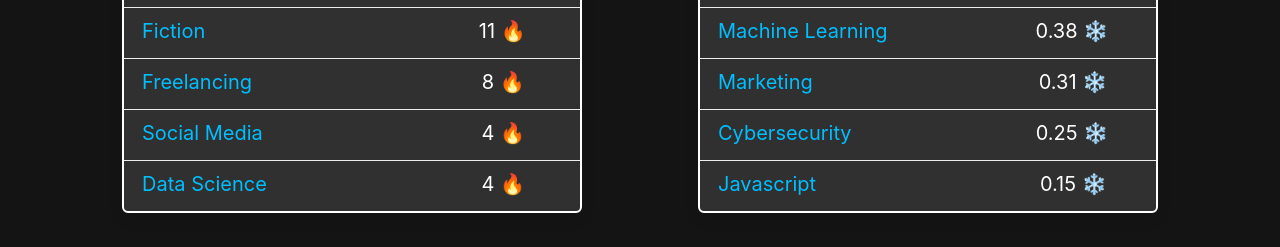
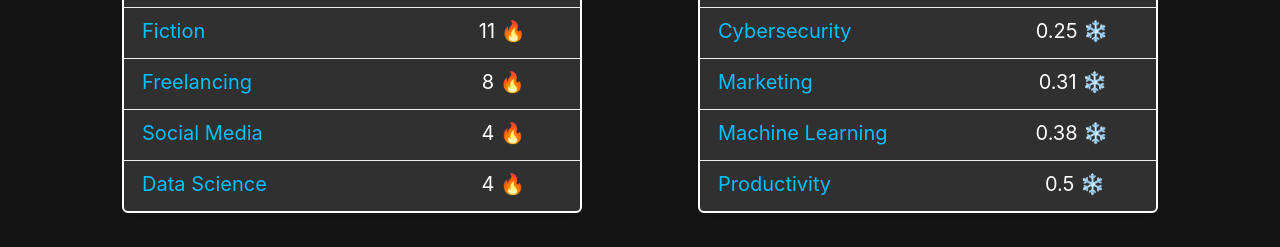
Before and after one commit to SocialQu/Branding, a Next.js app in the folder app/: page / in a window 1280 px wide. Shown: the part 2212-2459 px from the top of the page. Built offline with nearby package versions, Linux system fonts and the light colour scheme.

Commit message:
Filtered words.

```diff
--- a/app/components/Suggestions.tsx
+++ b/app/components/Suggestions.tsx
@@ -1,9 +1,9 @@
 /* eslint-disable jsx-a11y/anchor-is-valid */
 
 import { ItemStyle, NameStyle, GrowthChartStyle } from './styles/Panel'
+import { iSuggestions, iWordCloud } from '../types/data'
 import ReactWordcloud from 'react-wordcloud'
 import { Panel } from './molecules/Panel'
-import { iSuggestions } from '../types/data'
 
 
 interface iSuggestion { topic:string, avgEngagement:number, positive?:boolean }
@@ -36,6 +36,13 @@ const Tabs = ({ positive }:{ positive?:boolean }) => <p className='panel-tabs' s
 </p>
 
 
+const filterWords = (words:iWordCloud[]) => words
+    .filter((w) => w.text.length > 4)
+    .filter((w) => !w.text.includes('https'))
+    .filter((w) => !w.text.includes(`'`))
+    .filter((w) => !w.text.includes('\n'))
+    .map((w) => ({...w, text:w.text.replace(/[^\w\s]/gi, '')}))
+
 export const Suggestions = ({positive, negative}:iSuggestions) => <div
     className={'columns'}
     style={{maxWidth:1200, margin:'auto'}}
@@ -43,7 +50,7 @@ export const Suggestions = ({positive, negative}:iSuggestions) => <div
     <Panel title={'Tweet More'}>
         <Tabs positive/>
         <div className='panel-block' style={{...GrowthChartStyle, height:200}}>
-            { process.browser && <ReactWordcloud words={[{ text:'Marketing', value:5 }]}/> }
+            { process.browser && <ReactWordcloud words={filterWords(positive.words)}/> }
         </div>
 
         <> { positive.topics.map((s,i) => <Suggestion {...s} key={i} positive/> )} </>
@@ -52,9 +59,9 @@ export const Suggestions = ({positive, negative}:iSuggestions) => <div
     <Panel title={'Tweet Less'}>
         <Tabs />
         <div className='panel-block' style={{...GrowthChartStyle, height:200}}>
-            { process.browser && <ReactWordcloud words={[{ text:'Marketing', value:5 }]}/> }
+            { process.browser && <ReactWordcloud words={filterWords(negative.words)}/> }
         </div>
 
-        <> { negative.topics.map((s,i) => <Suggestion {...s} key={i}/> )} </>
+        <> { negative.topics.sort(() => -1).map((s,i) => <Suggestion {...s} key={i}/> )} </>
     </Panel>
 </div>
```
